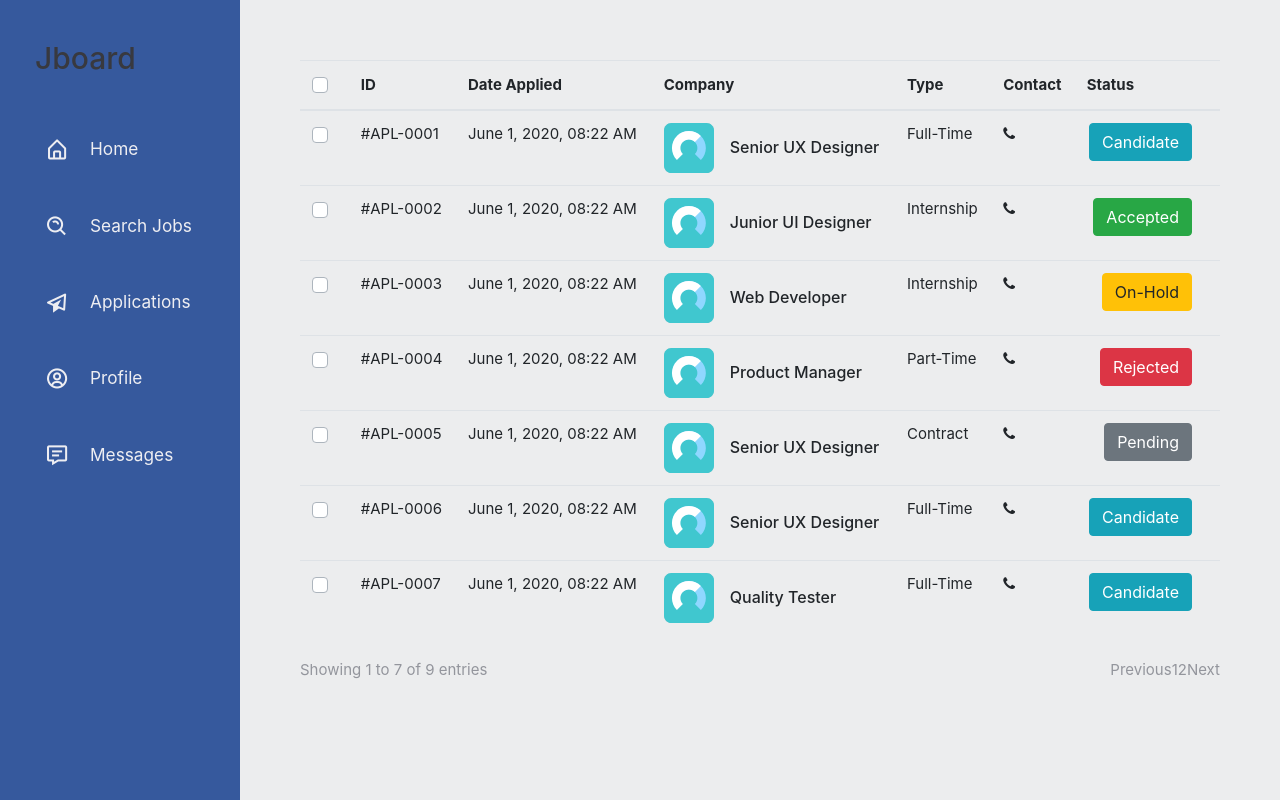
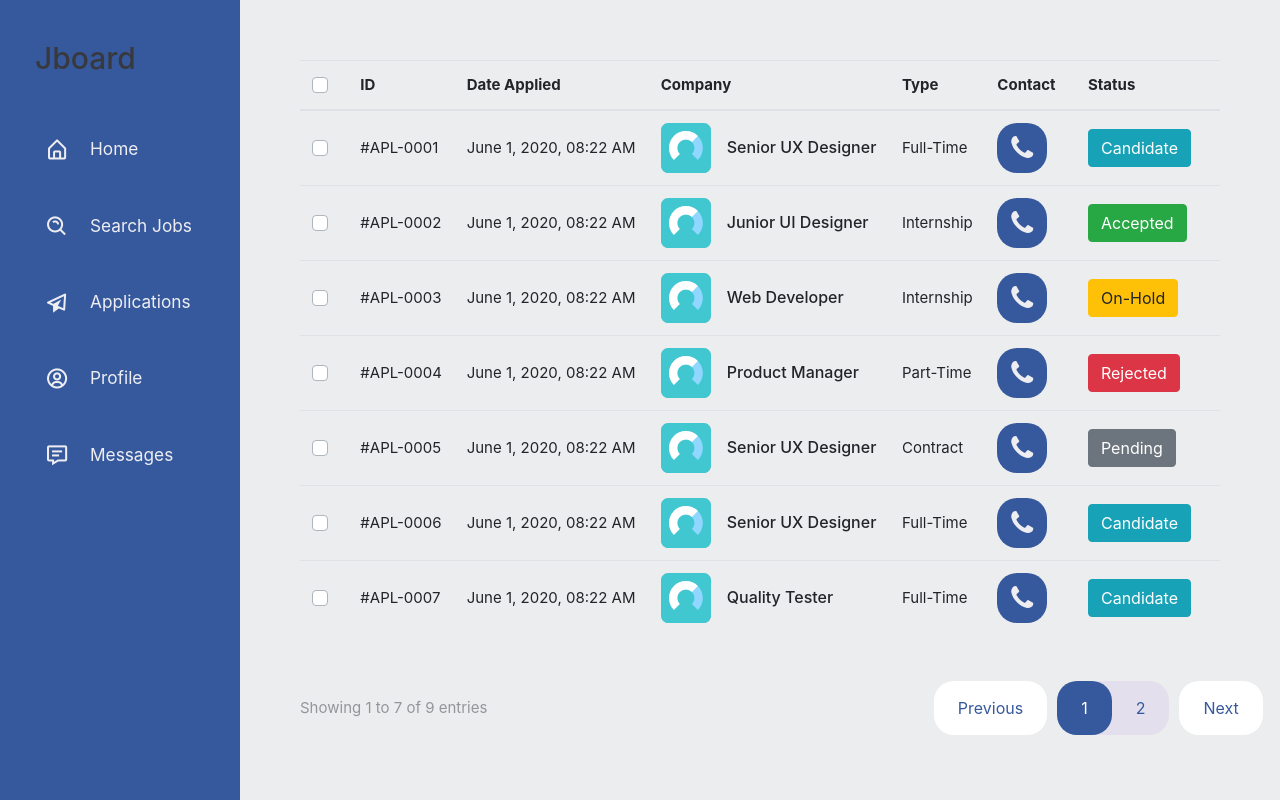
Before and after one commit to 9714park/Job-Board, a React (Create React App) app: page /application in a window 1280 px wide. Built offline with nearby package versions, Linux system fonts and the light colour scheme.

Commit message:
Add styling to pagination.

```diff
--- a/src/components/application/Application.css
+++ b/src/components/application/Application.css
@@ -0,0 +1,78 @@
+.application .contact-icon {
+  height: 50px;
+  width: 50px;
+  min-width: 50px;
+  background: var(--second-color);
+  color: var(--first-color);
+  font-size: 28px;
+  border-radius: 1.25rem;
+  line-height: 50px;
+  transition: all 0.5s;
+  text-align: center;
+}
+
+.application .table td {
+  vertical-align: middle;
+}
+
+.application .dataTables_wrapper .dataTables_paginate {
+  border-radius: 1.25rem;
+}
+
+.application .dataTables_wrapper .dataTables_paginate {
+  padding: 25px 0;
+}
+
+.application .dataTables_wrapper .dataTables_paginate .paginate_button.previous:hover, .dataTables_wrapper .dataTables_paginate .paginate_button.next:hover {
+  background: var(--second-color) !important;
+  color: #fff !important;
+}
+
+.application .dataTables_wrapper .dataTables_paginate .paginate_button.previous, .dataTables_wrapper .dataTables_paginate .paginate_button.next {
+  background: #fff !important;
+  color: var(--second-color) !important;
+  margin: 0 10px;
+  border: 0px solid var(--second-color) !important;
+}
+
+.application .dataTables_wrapper .dataTables_paginate .paginate_button {
+  border: 0 !important;
+  padding: 15px 24px;
+  background: transparent !important;
+  border-radius: 1.25rem;
+  color: var(--second-color) !important;
+  font-size: 16px;
+  margin: 0;
+  display: inline-block;
+}
+
+.application .dataTables_wrapper .dataTables_paginate span {
+  border-radius: 1.25rem;
+  display: inline-block;
+  background: rgba(135, 67, 223, 0.08);
+  border: 0px solid var(--second-color);
+  margin: 0 0;
+}
+
+.application .dataTables_wrapper .dataTables_paginate .paginate_button.previous:hover, .dataTables_wrapper .dataTables_paginate .paginate_button.next:hover {
+  background: var(--second-color) !important;
+  color: #fff !important;
+}
+
+.application .dataTables_wrapper .dataTables_paginate .paginate_button.previous, .dataTables_wrapper .dataTables_paginate .paginate_button.next {
+  background: #fff !important;
+  color: var(--second-color) !important;
+  margin: 0 10px;
+  border: 0px solid var(--second-color) !important;
+}
+
+.application .dataTables_wrapper .dataTables_paginate .paginate_button:hover, .dataTables_wrapper .dataTables_paginate .paginate_button.current:hover, .dataTables_wrapper .dataTables_paginate .paginate_button.current {
+  color: #fff !important;
+  background: var(--second-color) !important;
+}
+
+.application .footer {
+  position: fixed;
+  width: 76%;
+  bottom: 5%;
+}
--- a/src/components/application/Application.js
+++ b/src/components/application/Application.js
@@ -1,7 +1,7 @@
 import React, { Fragment, useEffect, useRef, useState } from 'react';
 import { Link } from 'react-router-dom';
 
-import { Dropdown } from 'react-bootstrap';
+import './Application.css';
 
 function Application() {
   const dummyApplicationList = [
@@ -132,31 +132,31 @@ function Application() {
   const returnStatusButton = (application) => {
     if (application.status == 'Candidate') {
       return (
-        <a className='btn rounded btn-info mr-3 ml-auto' href='#'>
+        <a className='btn rounded btn-info mr-3 ' href='#'>
           Candidate
         </a>
       );
     } else if (application.status == 'On-Hold') {
       return (
-        <a className='btn rounded btn-warning mr-3 ml-auto' href='#'>
+        <a className='btn rounded btn-warning mr-3 ' href='#'>
           On-Hold
         </a>
       );
     } else if (application.status == 'Pending') {
       return (
-        <a className='btn rounded btn-secondary mr-3 ml-auto' href='#'>
+        <a className='btn rounded btn-secondary mr-3' href='#'>
           Pending
         </a>
       );
     } else if (application.status == 'Rejected') {
       return (
-        <a className='btn rounded btn-danger mr-3 ml-auto' href='#'>
+        <a className='btn rounded btn-danger mr-3' href='#'>
           Rejected
         </a>
       );
     } else {
       return (
-        <a className='btn rounded btn-success mr-3 ml-auto' href='#'>
+        <a className='btn rounded btn-success mr-3 ' href='#'>
           Accepted
         </a>
       );
@@ -251,16 +251,14 @@ function Application() {
                         </td>
                         <td>{application.type}</td>
                         <td>
-                          <div className='d-flex'>
+                          <div className='d-flex '>
                             <a className='contact-icon mr-3' href='#'>
                               <i className='fa fa-phone' aria-hidden='true' />
                             </a>
                           </div>
                         </td>
                         <td>
-                          <div className='d-flex align-items-center'>
-                            {returnStatusButton(application)}
-                          </div>
+                          <div className='d-flex'>{returnStatusButton(application)}</div>
                         </td>
                       </tr>
                     );
@@ -268,7 +266,7 @@ function Application() {
                 </tbody>
               </table>
 
-              <div className='d-sm-flex text-center justify-content-between align-items-center'>
+              <div className='d-sm-flex text-center justify-content-between align-items-center footer'>
                 <div className='dataTables_info' id='example5_info'>
                   Showing {activePag.current * sort + 1} to{' '}
                   {data.length > (activePag.current + 1) * sort
--- a/src/index.css
+++ b/src/index.css
@@ -56,3 +56,7 @@ a {
   color: inherit;
   text-decoration: none;
 }
+
+a:hover, a:focus, a.active {
+  text-decoration: none;
+}
```
